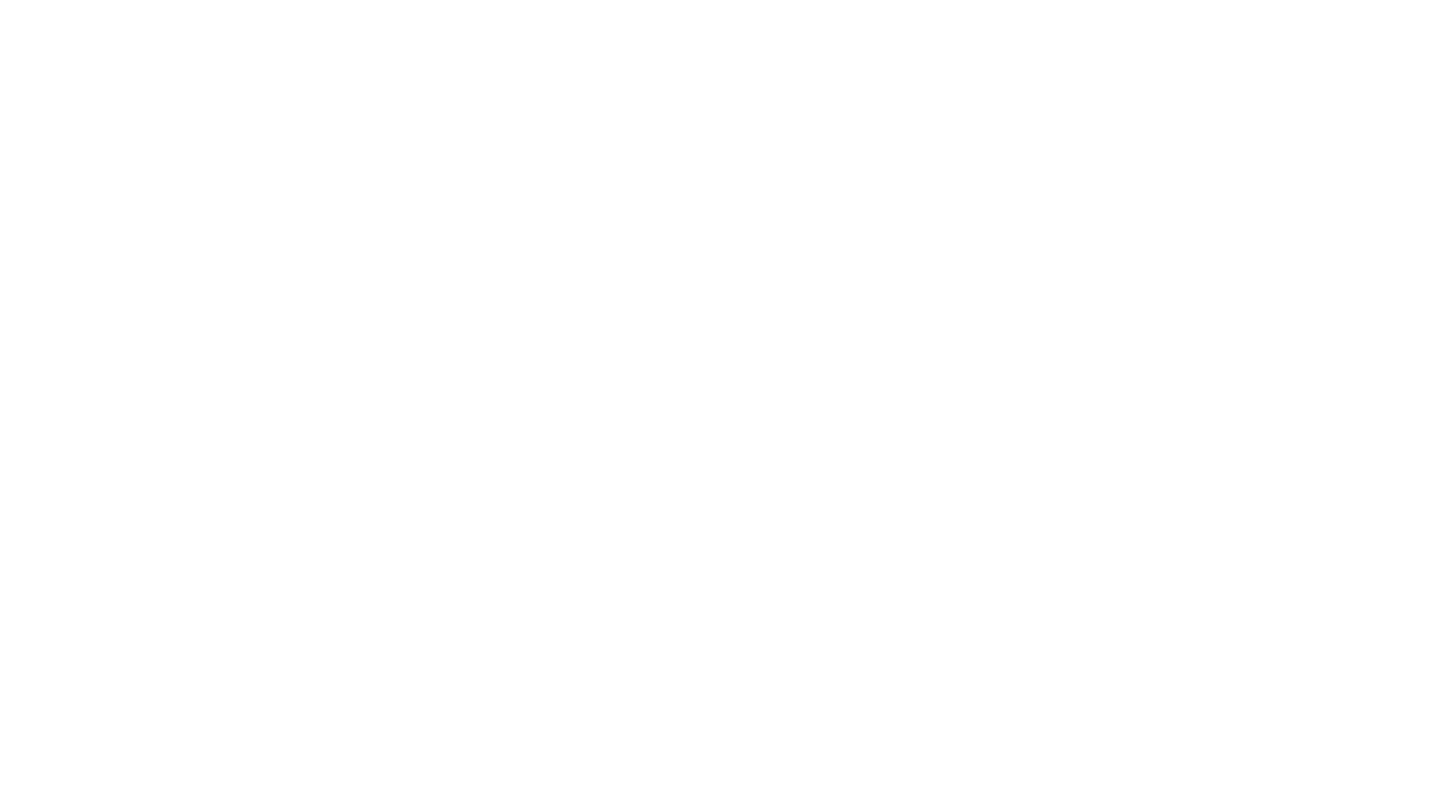
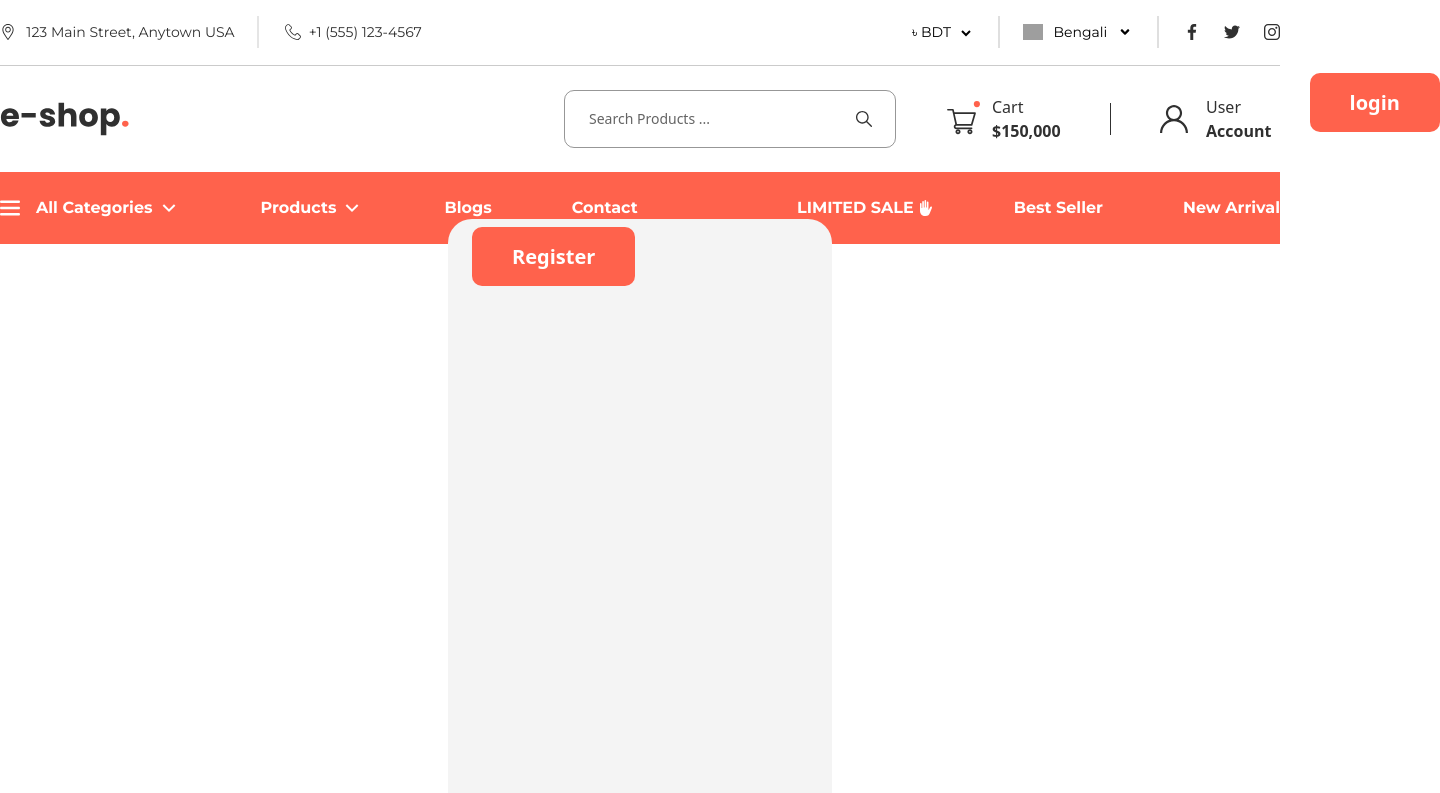
Before and after one commit to ramen72/OYA-Project-16-E-Shop, a React (Vite) app: page /login in a window 1280 px wide. Before the commit this address had no page. Shown: the top 793 px of the page, 1440 px wide, since content can reach past the window. Built offline with nearby package versions, Linux system fonts and the light colour scheme; grey boxes are pictures that could not be loaded.

Commit message:
Update login page at 07-07-2025_1441

```diff
--- a/src/App.jsx
+++ b/src/App.jsx
@@ -12,6 +12,7 @@ import BlogsPage from "./pages/BlogsPage";
 import BlogDetailsPage from "./pages/BlogDetailsPage";
 import ContactPage from "./pages/ContactPage";
 import CommonLayout from "./components/commonLayouts/CommonLayout";
+import LoginPage from "./pages/LoginPage";
 
 function App() {
   return (
@@ -19,6 +20,7 @@ function App() {
       <Routes>
         <Route path="/" element={<CommonLayout />}>
           <Route index element={<HomePage />} />
+          <Route path="/login" element={<LoginPage />} />
           <Route path="/product-list" element={<ProductListPages />} />
           <Route path="/product-details" element={<ProductDetailsPages />} />
           <Route path="/cart" element={<CartPage />} />
--- a/src/components/Button.jsx
+++ b/src/components/Button.jsx
@@ -1,7 +1,9 @@
 import React from "react";
+import { Link } from "react-router-dom";
 
 const Button = ({
   btnWidth,
+  href = "#",
   text = "Button Text",
   bg = "bg-[#FF624C]",
   font = "font-montserrat",
@@ -16,11 +18,12 @@ const Button = ({
   cursor = "cursor-pointer",
 }) => {
   return (
-    <button
+    <Link
+      to={href}
       className={`${btnWidth} ${bg} ${font} ${fontWeight} ${size} ${textColor} ${paddingY} ${paddingX} ${border} ${borderColor} ${radius} ${cursor}`}
     >
       {text}
-    </button>
+    </Link>
   );
 };
 export default Button;
--- a/src/components/header/MiddleBar.jsx
+++ b/src/components/header/MiddleBar.jsx
@@ -3,6 +3,7 @@ import CartIcon from "../../assets/icons/CartIcon";
 import UserIcon from "../../assets/icons/UserIcon";
 import { Link } from "react-router-dom";
 import SearchIcon from "../../assets/icons/SearchIcon";
+import Button from "../Button";
 
 const MiddleBar = () => {
   return (
@@ -40,7 +41,10 @@ const MiddleBar = () => {
                 </span>
               </div>
             </Link>
-            <div className='w-[170px] text-black  relative pl-[50px] after:content-[""] after:w-[1px] after:h-8 after:bg-black after:absolute after:left-0 after:top-1/2 after:-translate-y-1/2'>
+            <Link
+              to={"#"}
+              className='w-[170px] text-black  relative pl-[50px] after:content-[""] after:w-[1px] after:h-8 after:bg-black after:absolute after:left-0 after:top-1/2 after:-translate-y-1/2'
+            >
               <UserIcon width={28} height={28} color="#303030" />
               <div className="absolute top-1/2 -translate-y-1/2 left-24">
                 <p className='font-["Montserrat"] font-normal text-base capitalize leading-6'>
@@ -50,7 +54,10 @@ const MiddleBar = () => {
                   Account
                 </span>
               </div>
-            </div>
+              <div className={`absolute -top-4 -right-40`}>
+                <Button href="/login" text="login" />
+              </div>
+            </Link>
           </div>
         </div>
       </Container>
--- /dev/null
+++ b/src/pages/LoginPage.jsx
@@ -0,0 +1,17 @@
+import React from "react";
+import { Link } from "react-router-dom";
+import Button from "../components/Button";
+
+const LoginPage = () => {
+  return (
+    <>
+      <div className={`h-[calc(100vh-250px)] flex justify-center items-center`}>
+        <div className={`w-96 h-[600px] bg-lightGray p-6 rounded-3xl`}>
+          <Button href="/register" text="Register" />
+        </div>
+      </div>
+    </>
+  );
+};
+
+export default LoginPage;
```
